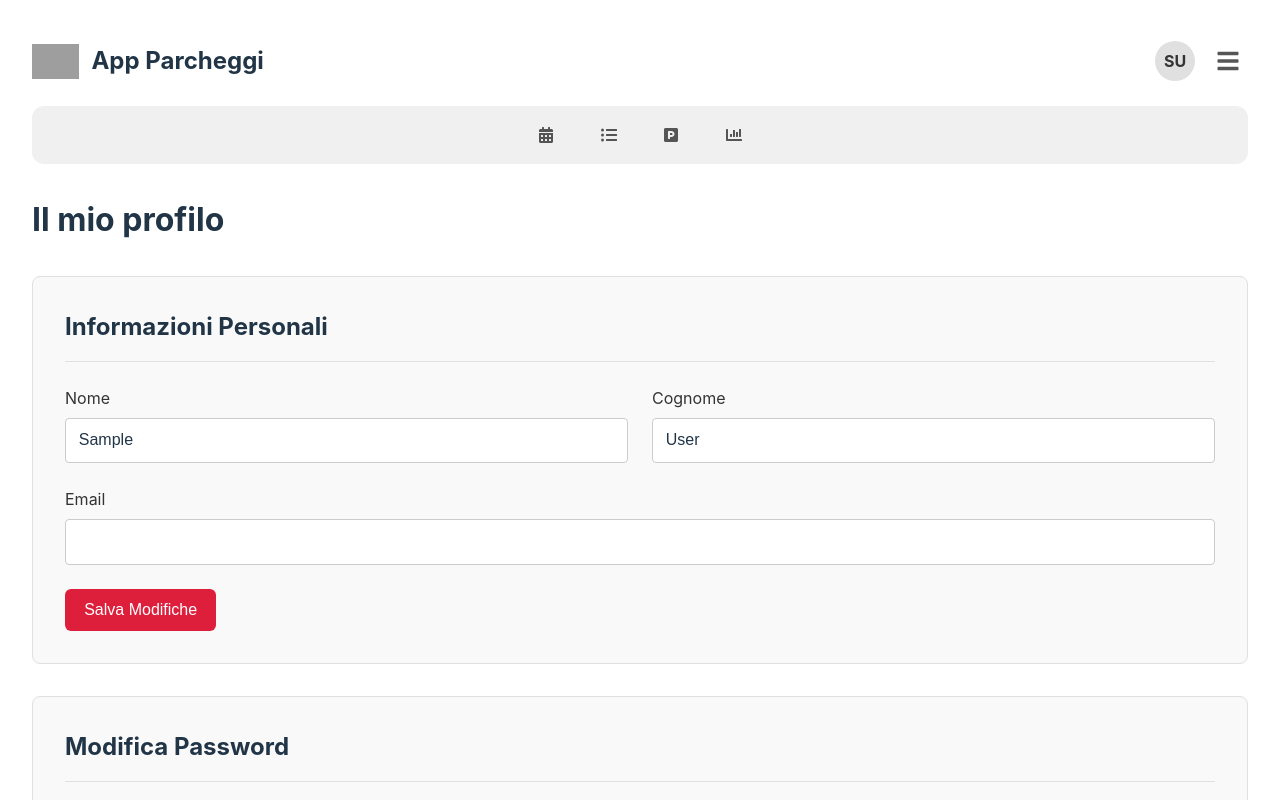
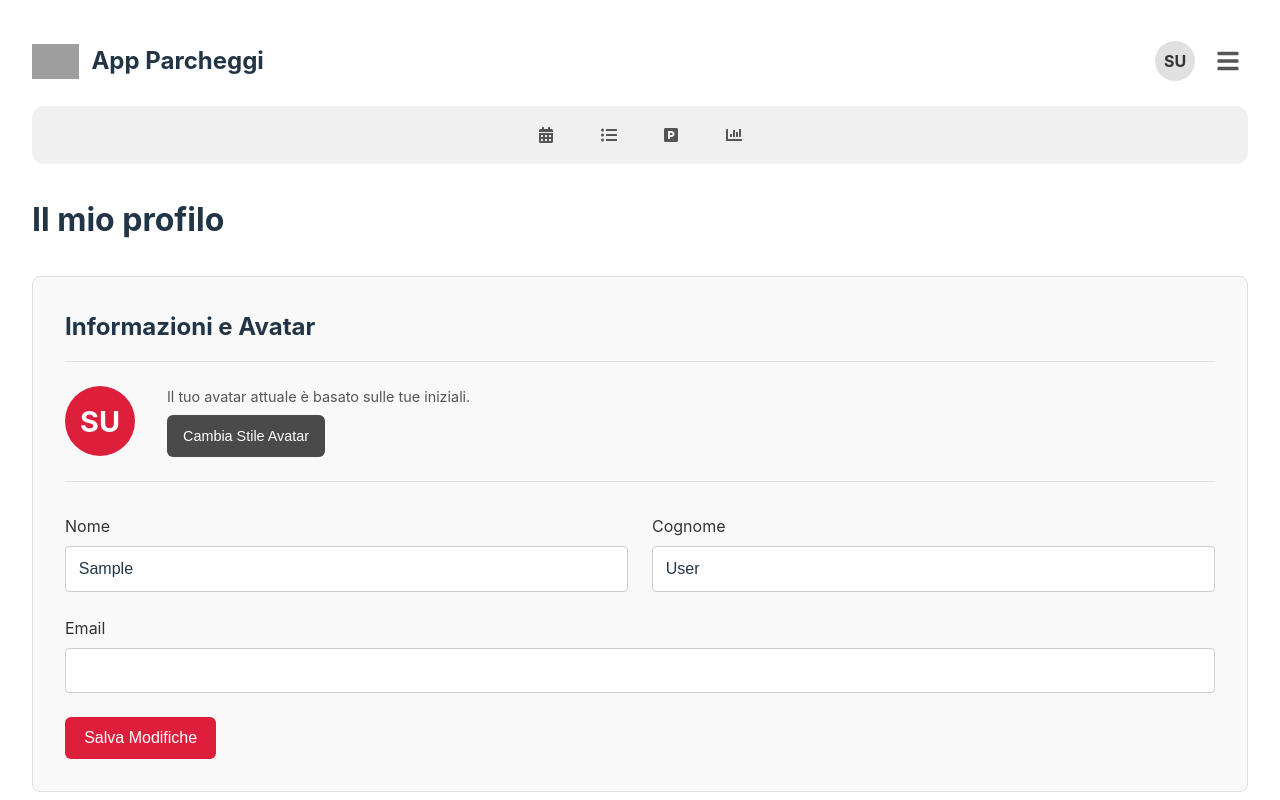
Before and after one commit to pdellibergoli/parkAppReserve, a React (Vite) app: page /profile in a window 1280 px wide. Shown: the top 800 px of the page. Built offline with nearby package versions, Linux system fonts and the light colour scheme; sample sign-in values are in the browser's storage; grey boxes are pictures that could not be loaded.

Commit message:
fix modal color

```diff
--- a/src/components/BookingDetailsModal.css
+++ b/src/components/BookingDetailsModal.css
@@ -11,14 +11,14 @@
   align-items: center;
   gap: 1rem;
   padding-bottom: 1.5rem;
-  border-bottom: 1px solid #444;
+  border-bottom: 1px solid #e0e0e0; /* Adattato al tema chiaro (era #444) */
 }
 
 .detail-avatar {
   width: 50px;
   height: 50px;
   border-radius: 50%;
-  background-color: #DE1F3C; /* Changed from #646cff */
+  /* Il background-color è impostato inline */
   color: white;
   display: flex;
   justify-content: center;
@@ -31,6 +31,7 @@
 .user-name {
   font-size: 1.2rem;
   font-weight: 500;
+  color: #213547; /* Assicuriamo che il nome utente sia scuro */
 }
 
 .detail-row {
@@ -38,10 +39,11 @@
   justify-content: space-between;
   align-items: center;
   font-size: 1.1rem;
+  color: #333; /* Assicuriamo che il dettaglio sia scuro */
 }
 
 .detail-row strong {
-  color: #a0a0a0;
+  color: #666; /* Scelto un grigio scuro per l'etichetta (era #a0a0a0, troppo chiaro su sfondo chiaro) */
 }
 
 .modal-actions {
@@ -65,8 +67,8 @@
 }
 
 .delete-btn {
-  background-color: #DE1F3C; /* Changed from #b82d2d for consistency with new accent/delete color */
+  background-color: #DE1F3C;
 }
 .delete-btn:hover {
-  background-color: #B81A33; /* Changed from #d94848 for consistency */
+  background-color: #B81A33;
 }
--- a/src/components/Modal.css
+++ b/src/components/Modal.css
@@ -1,12 +1,10 @@
-/* src/components/Modal.css */
-
 .modal-overlay {
   position: fixed;
   top: 0;
   left: 0;
   right: 0;
   bottom: 0;
-  background-color: rgba(0, 0, 0, 0.7);
+  background-color: rgba(255, 255, 255, 0.3); /* Cambiato a grigio chiaro (bianco) con 30% di opacità, come richiesto */
   display: flex;
   justify-content: center;
   align-items: center;
@@ -20,12 +18,13 @@
 }
 
 .modal-content {
-  background-color: #2f2f2f;
+  background-color: #f9f9f9; /* Cambiato da scuro (#2f2f2f) a grigio chiaro per coerenza con il tema */
   padding: 2rem;
   border-radius: 8px;
   box-shadow: 0 5px 20px rgba(0, 0, 0, 0.4);
   width: 90%;
   max-width: 500px;
+  color: #213547; /* Testo scuro per il corpo */
   text-align: left;
   animation: slideIn 0.3s ease-out;
 }
@@ -39,7 +38,7 @@
   display: flex;
   justify-content: space-between;
   align-items: center;
-  border-bottom: 1px solid #444;
+  border-bottom: 1px solid #e0e0e0; /* Adattato al tema chiaro (era #444) */
   padding-bottom: 1rem;
   margin-bottom: 1.5rem;
 }
@@ -47,6 +46,7 @@
 .modal-title {
   margin: 0;
   font-size: 1.5rem;
+  color: #213547; /* Titolo scuro */
 }
 
 .modal-close-btn {
@@ -57,10 +57,9 @@
   cursor: pointer;
   padding: 0;
   line-height: 1;
-  /* Rimuoviamo width e height auto !important */
 }
 .modal-close-btn:hover {
-  color: white;
+  color: #DE1F3C; /* Colore tema */
 }
 
 .modal-body {
--- a/src/pages/ProfilePage.css
+++ b/src/pages/ProfilePage.css
@@ -21,6 +21,48 @@
   margin-bottom: 1.5rem;
   color: #213547;
 }
+
+/* --- STILI AVATAR --- */
+.avatar-info-group {
+    display: flex;
+    align-items: center;
+    gap: 2rem;
+    margin-bottom: 2rem;
+    padding-bottom: 1.5rem;
+    border-bottom: 1px solid #e0e0e0;
+}
+
+.profile-avatar {
+  width: 70px; /* Un po' più grande dell'avatar nella navbar */
+  height: 70px;
+  border-radius: 50%;
+  background-color: #DE1F3C; /* Colore tema per l'avatar */
+  color: white;
+  display: flex;
+  justify-content: center;
+  align-items: center;
+  font-weight: bold;
+  font-size: 1.8rem;
+  text-transform: uppercase;
+  flex-shrink: 0;
+}
+
+.info-group-details p {
+    margin: 0 0 0.5rem 0;
+    color: #555;
+    font-size: 0.9rem;
+}
+
+.change-avatar-btn {
+    padding: 0.5rem 1rem !important;
+    font-size: 0.9rem;
+    background-color: #4a4a4a; /* Grigio per un'azione secondaria */
+}
+.change-avatar-btn:hover {
+    background-color: #5a5a5a;
+}
+/* --- FINE STILI AVATAR --- */
+
 
 .form-row {
   display: flex;
--- a/src/pages/ProfilePage.jsx
+++ b/src/pages/ProfilePage.jsx
@@ -4,6 +4,15 @@ import React, { useState } from 'react';
 import { useAuth } from '../context/AuthContext';
 import { callApi } from '../services/api';
 import './ProfilePage.css';
+
+// Componente per l'avatar dell'utente, basato su MainLayout.jsx
+const AvatarDisplay = ({ user }) => {
+  const getInitials = () => {
+    if (user.firstName && user.lastName) return `${user.firstName[0]}${user.lastName[0]}`;
+    return user.firstName ? user.firstName[0] : 'U';
+  };
+  return <div className="profile-avatar">{getInitials()}</div>;
+};
 
 const ProfilePage = () => {
   const { user, updateUserContext } = useAuth();
@@ -77,7 +86,19 @@ const ProfilePage = () => {
       <h1>Il mio profilo</h1>
 
       <div className="profile-card">
-        <h2>Informazioni Personali</h2>
+        <h2>Informazioni e Avatar</h2> {/* TITOLO AGGIORNATO */}
+
+        <div className="avatar-info-group">
+            <AvatarDisplay user={user} />
+            <div className="info-group-details">
+              <p>Il tuo avatar attuale è basato sulle tue iniziali.</p>
+              {/* Pulsante Placeholder per la funzionalità richiesta */}
+              <button className="change-avatar-btn" onClick={() => alert('Funzionalità di personalizzazione Avatar da implementare.')}>
+                Cambia Stile Avatar
+              </button>
+            </div>
+        </div>
+
         <form onSubmit={handleInfoSubmit}>
           <div className="form-row">
             <div className="form-group">
```
